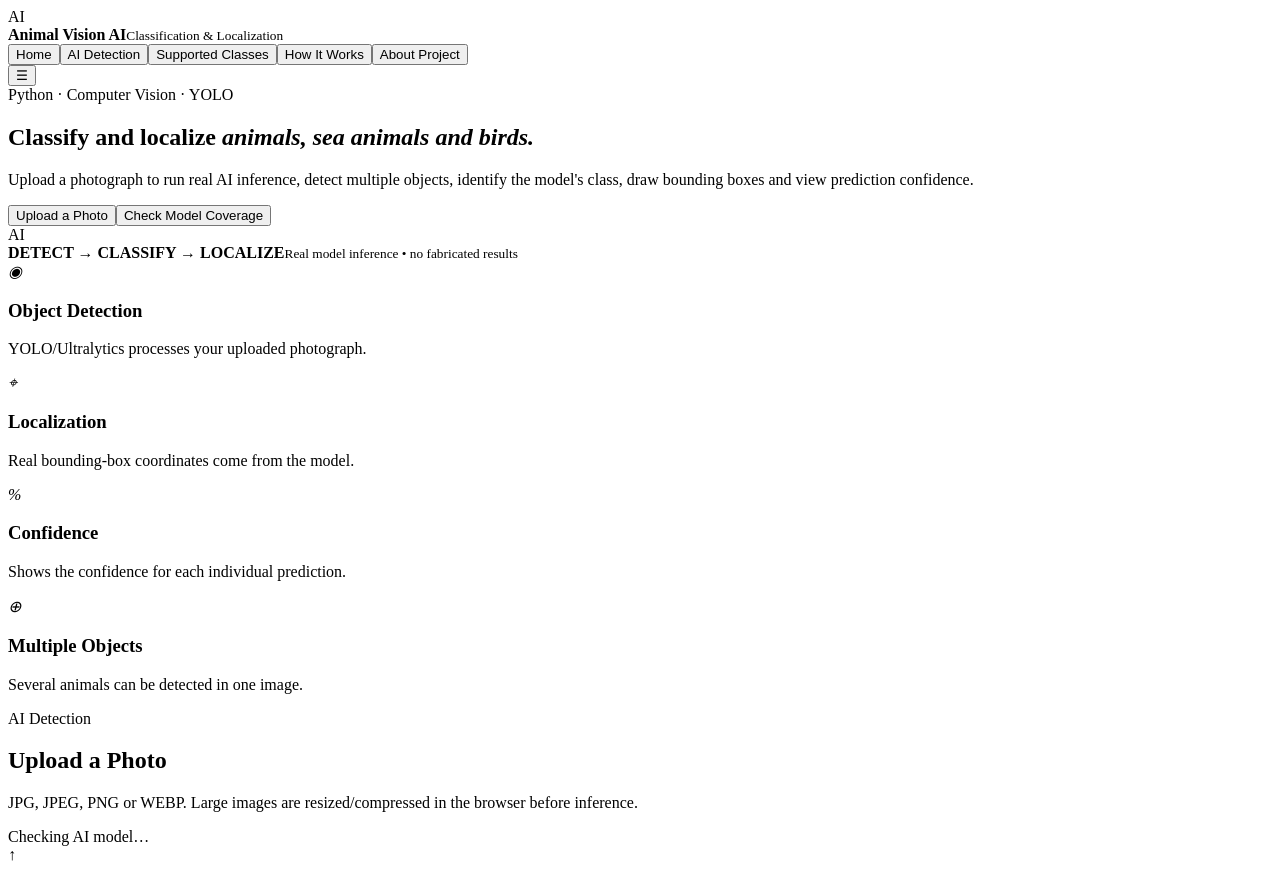
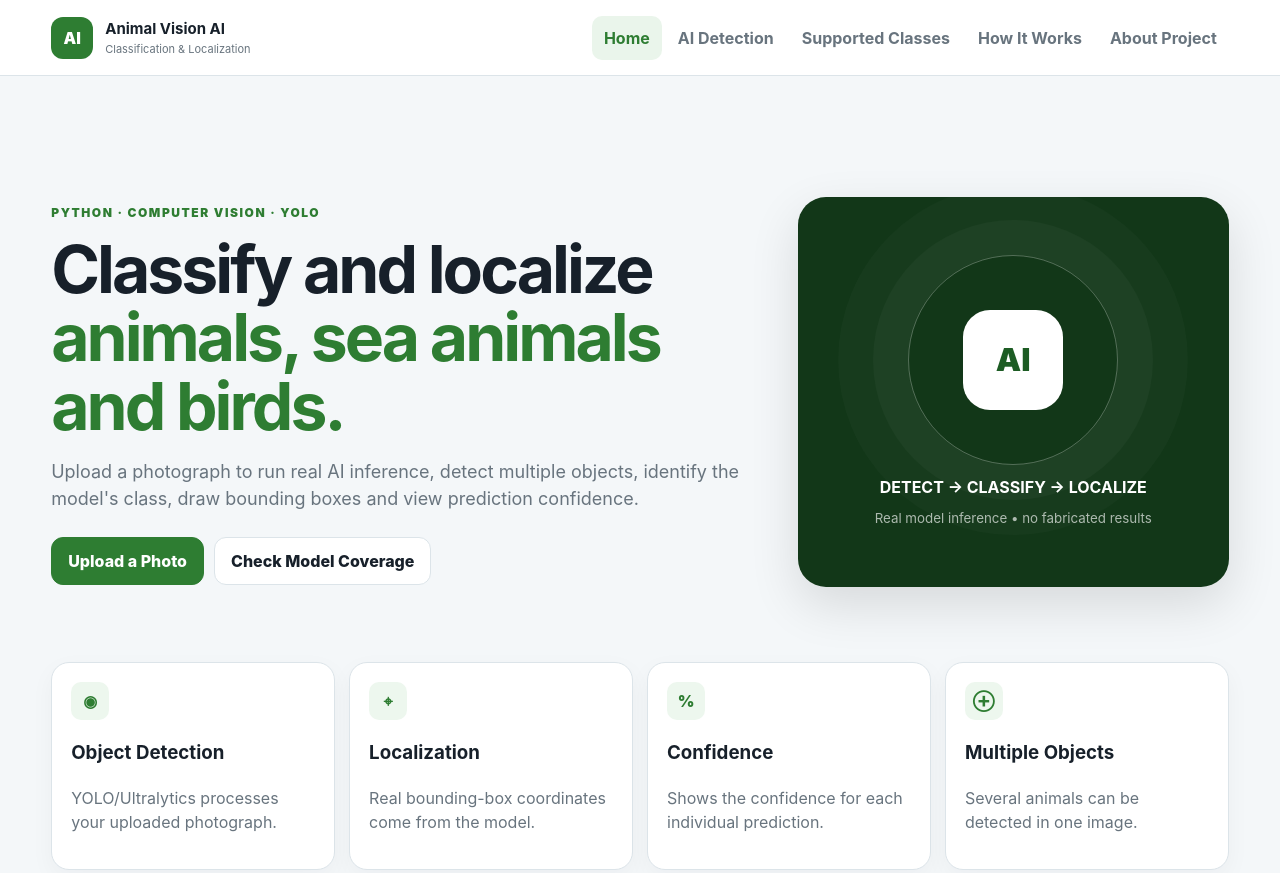
Before and after one commit to shrawanbhugaonkar235-crypto/animal-ai-classification, a plain HTML site: page frontend/index.html in a window 1280 px wide. Shown: the top 873 px of the page. Drawn offline with Linux system fonts and the light colour scheme; the site is published under a folder, as on GitHub Pages, so addresses that start at the root find nothing.

Commit message:
Fix frontend asset paths for Vercel

```diff
--- a/frontend/index.html
+++ b/frontend/index.html
@@ -4,7 +4,7 @@
 <meta charset="utf-8"><meta name="viewport" content="width=device-width,initial-scale=1">
 <title>Animal Vision AI</title>
 <meta name="description" content="AI-based classification and localization of animals, sea animals and birds using Python and YOLO.">
-<link rel="stylesheet" href="/styles.css">
+<link rel="stylesheet" href="./styles.css">
 </head>
 <body>
 <header class="topbar"><div class="brand"><div class="logo">AI</div><div><strong>Animal Vision AI</strong><small>Classification & Localization</small></div></div>
@@ -29,4 +29,4 @@
 
 <section id="about" class="view"><div class="page-head"><div><span class="eyebrow">Academic Project</span><h2>About Project</h2></div></div><div class="about-grid"><div class="panel"><h3>Project concept</h3><p>This application preserves the original animal classification and localization concept and expands its intended scope to land animals, sea animals and birds.</p><p>Classification identifies the class supplied by the model; localization identifies object position with a bounding box.</p></div><div class="panel"><h3>Applications</h3><p>Wildlife monitoring · Conservation · Agriculture · Smart surveillance · Animal tracking · Research & education.</p></div><div class="panel"><h3>Future scope</h3><p>Custom multi-species training · video detection · real-time camera tracking · mobile application · edge deployment.</p></div></div></section>
 </main><footer>Animal Vision AI · HTML5 · CSS3 · JavaScript · Python · FastAPI · YOLO/Ultralytics</footer>
-<script src="/config.js"></script><script src="/app.js"></script></body></html>
+<script src="./config.js"></script><script src="./app.js"></script></body></html>
```
